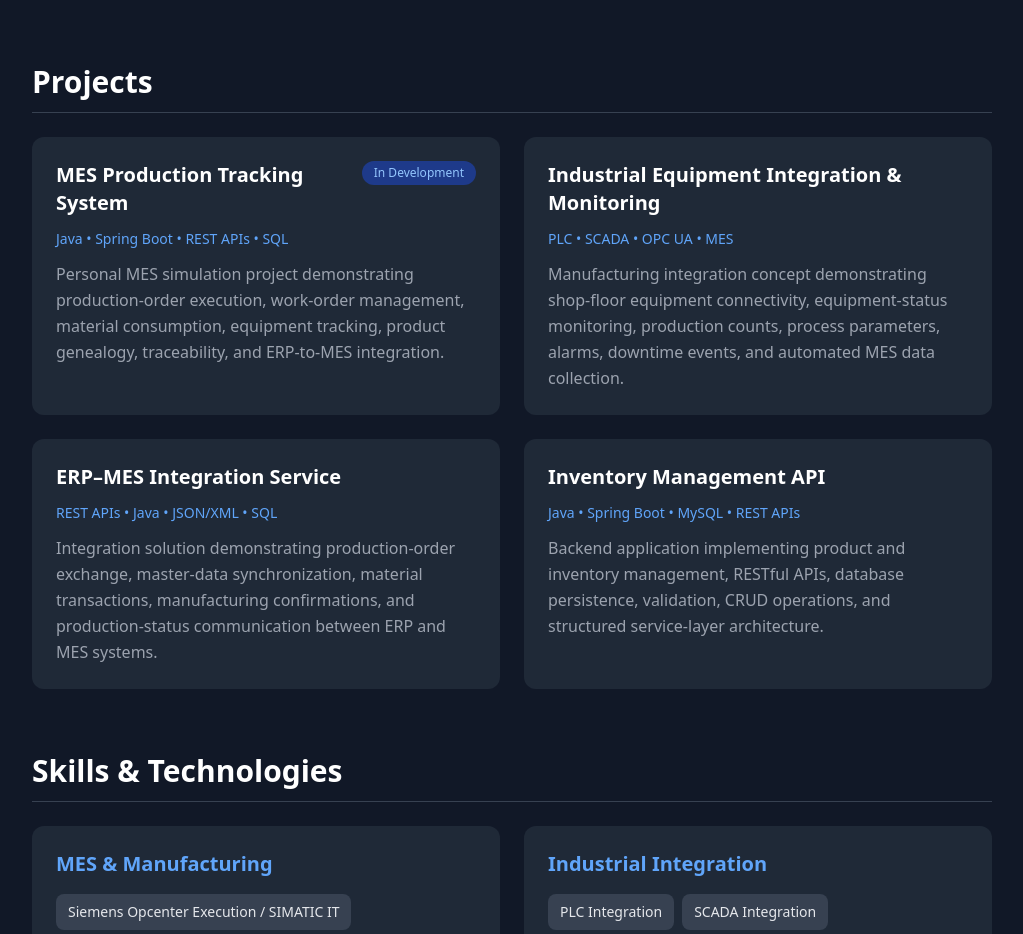
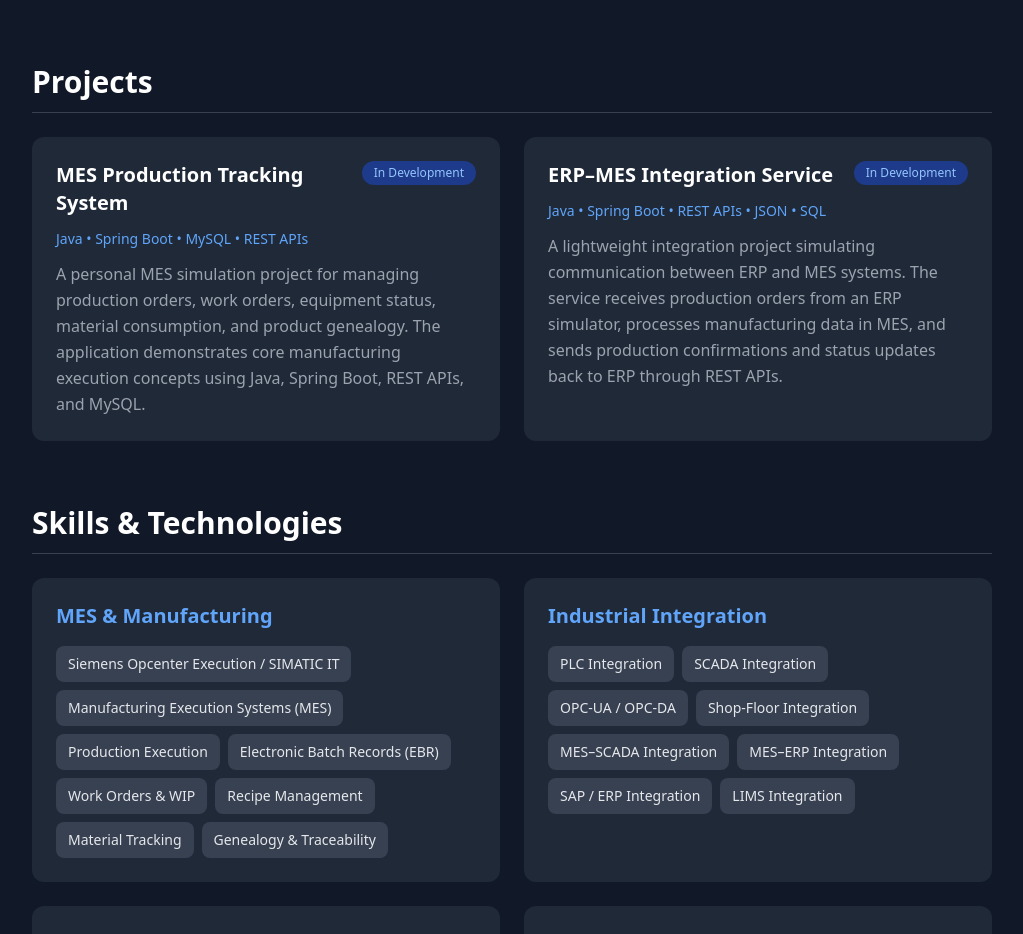
Before and after one commit to AbidShaik123/abid_portfolio_final, a React (Create React App) app: page / in a window 1280 px wide. Shown: the part 1500-2434 px from the top of the page, without its empty margins (128-1151 px from the left). Built offline with nearby package versions, Linux system fonts and the light colour scheme.

Commit message:
Update Portfolio.js

```diff
--- a/src/Portfolio.js
+++ b/src/Portfolio.js
@@ -67,27 +67,16 @@ export default function Portfolio() {
   {
     title: "MES Production Tracking System",
     status: "In Development",
-      stack: "Java • Spring Boot • REST APIs • SQL",
+    stack: "Java • Spring Boot • MySQL • REST APIs",
     description:
-        "Personal MES simulation project demonstrating production-order execution, work-order management, material consumption, equipment tracking, product genealogy, traceability, and ERP-to-MES integration.",
-    },
-    {
-      title: "Industrial Equipment Integration & Monitoring",
-      stack: "PLC • SCADA • OPC UA • MES",
-      description:
-        "Manufacturing integration concept demonstrating shop-floor equipment connectivity, equipment-status monitoring, production counts, process parameters, alarms, downtime events, and automated MES data collection.",
+      "A personal MES simulation project for managing production orders, work orders, equipment status, material consumption, and product genealogy. The application demonstrates core manufacturing execution concepts using Java, Spring Boot, REST APIs, and MySQL.",
   },
   {
     title: "ERP–MES Integration Service",
-      stack: "REST APIs • Java • JSON/XML • SQL",
+    status: "In Development",
+    stack: "Java • Spring Boot • REST APIs • JSON • SQL",
     description:
-        "Integration solution demonstrating production-order exchange, master-data synchronization, material transactions, manufacturing confirmations, and production-status communication between ERP and MES systems.",
-    },
-    {
-      title: "Inventory Management API",
-      stack: "Java • Spring Boot • MySQL • REST APIs",
-      description:
-        "Backend application implementing product and inventory management, RESTful APIs, database persistence, validation, CRUD operations, and structured service-layer architecture.",
+      "A lightweight integration project simulating communication between ERP and MES systems. The service receives production orders from an ERP simulator, processes manufacturing data in MES, and sends production confirmations and status updates back to ERP through REST APIs.",
   },
 ];
 
```
Lines whose indentation alone changed are shown as unchanged.
